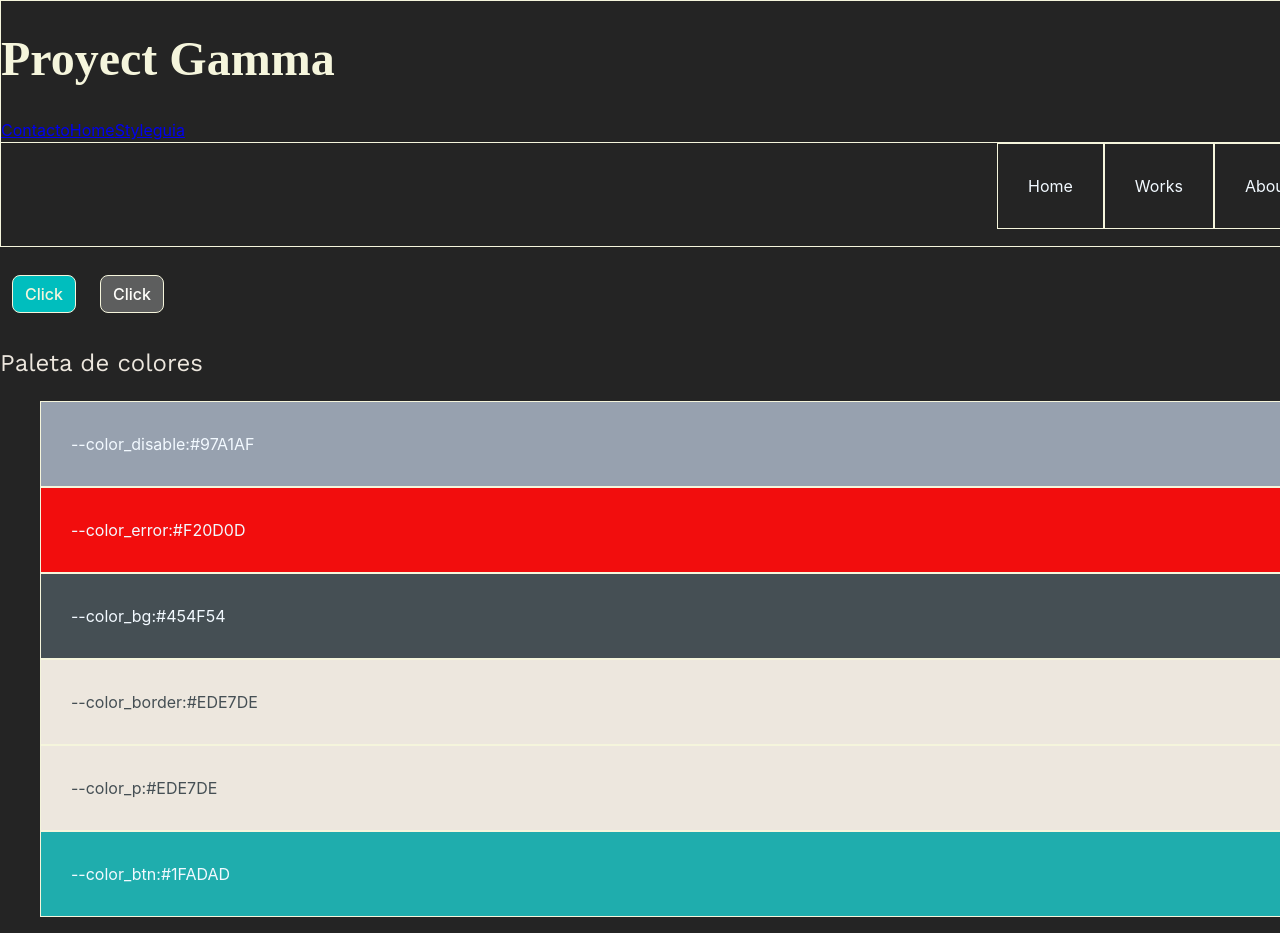
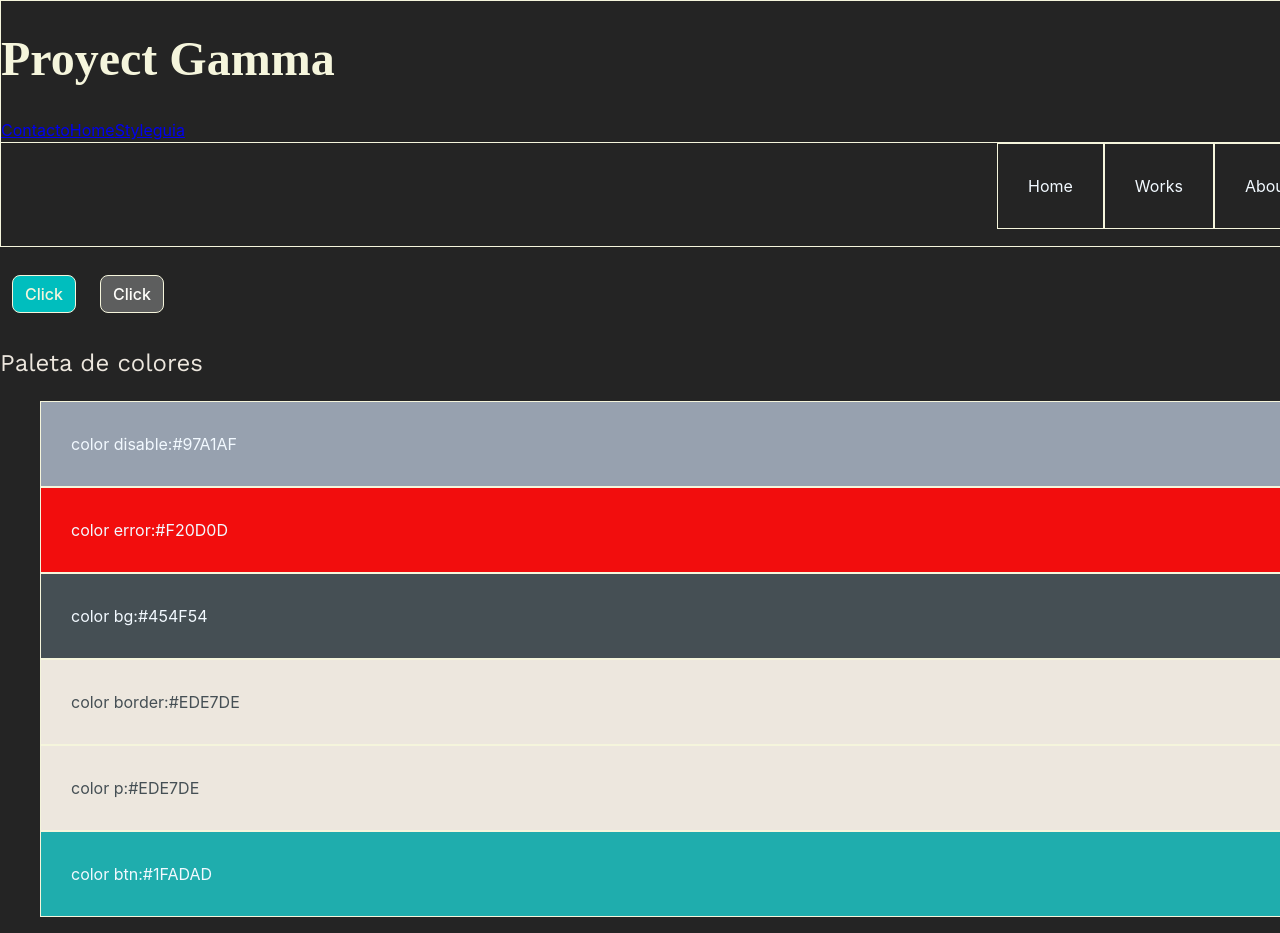
Before and after one commit to seokyelee/GammaPortfolio, a React (Vite) app: page /styleguia in a window 1280 px wide. Shown: the top 933 px of the page. Built offline with nearby package versions, Linux system fonts and the light colour scheme; a web font is replaced by a local one.

Commit message:
color map

```diff
--- a/src/componentes/Btn/Btn.scss
+++ b/src/componentes/Btn/Btn.scss
@@ -3,14 +3,14 @@
     background-color: rgb(0, 190, 190);
     color:beige;
     padding: 8px 12px;
-    margin:12px;
+    margin: 12px;
     border: 0.5px solid beige;
 }
 
 .btn__primary__disable{
     background-color: rgb(93, 94, 94);
     color:rgb(255, 255, 251);
-    margin:12px;
+    margin: 12px;
     padding: 8px 12px;
     border: 0.5px solid beige;
 }
--- a/src/scss/variable.scss
+++ b/src/scss/variable.scss
@@ -6,6 +6,21 @@
     --color_p:#EDE7DE;
     --color_btn:#1FADAD;
  }
+
+$color-vars:(
+   "color-disable" :#97A1AF,
+   "color-error" : #F20D0D,
+   "color-bg" : #454F54,
+   "color-border" : #EDE7DE,
+   "color-p" : #EDE7DE,
+   "color-btn" : #1FADAD,
+ );
+
+
+ @function fs($color) {
+   @return map-get($color-vars, $font-size) * 1rem;
+}
+
 
 $primary-ff: 'Work-Sans';
 $title-ff: 'Bruno Ace';
--- a/src/styleguia/Variable.jsx
+++ b/src/styleguia/Variable.jsx
@@ -5,12 +5,12 @@ export default function Variable() {
       <>
         <h2>Paleta de colores</h2>
        <ul>
-        <li className=" disable">--color_disable:#97A1AF</li>
-        <li className=" error"> --color_error:#F20D0D</li>
-        <li className=" bg">--color_bg:#454F54</li>
-        <li className=" border">--color_border:#EDE7DE</li>
-        <li className=" p">--color_p:#EDE7DE</li>
-        <li className=" btn">--color_btn:#1FADAD</li>
+        <li className=" disable">color disable:#97A1AF</li>
+        <li className=" error"> color error:#F20D0D</li>
+        <li className=" bg">color bg:#454F54</li>
+        <li className=" border">color border:#EDE7DE</li>
+        <li className=" p">color p:#EDE7DE</li>
+        <li className=" btn">color btn:#1FADAD</li>
        </ul>
 
       </>
```
